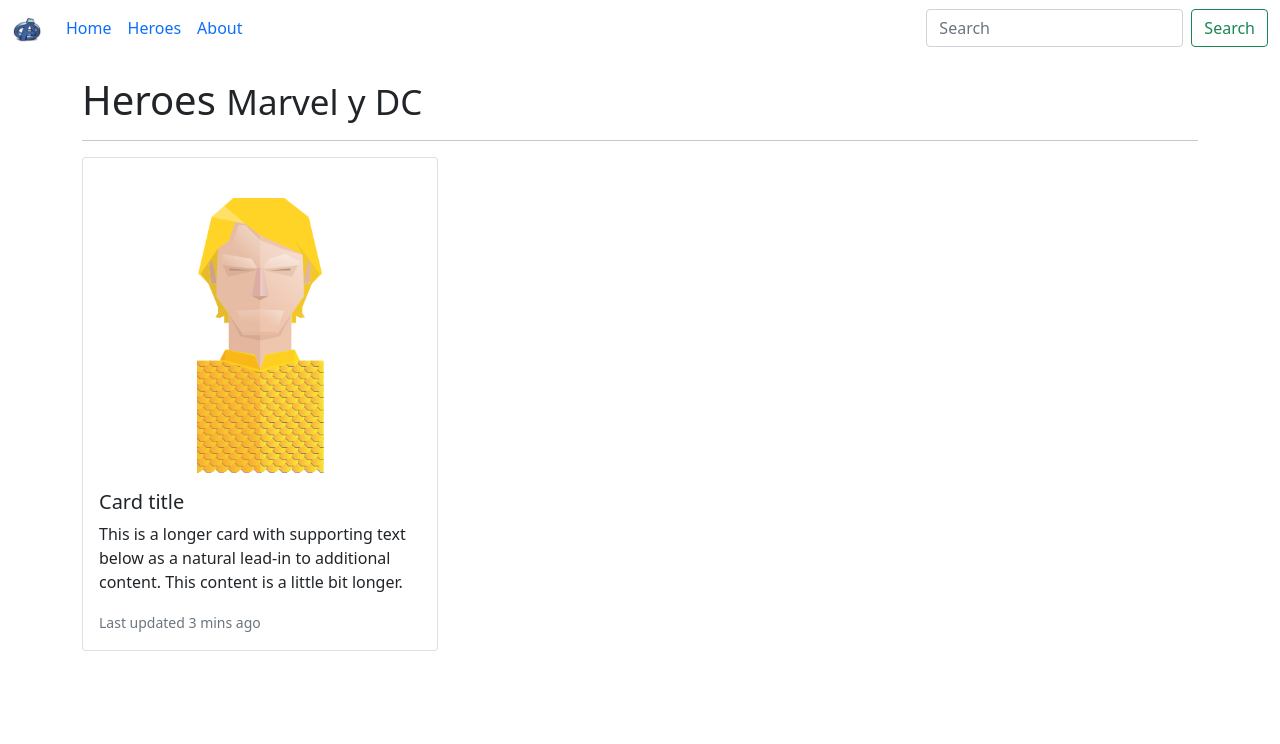
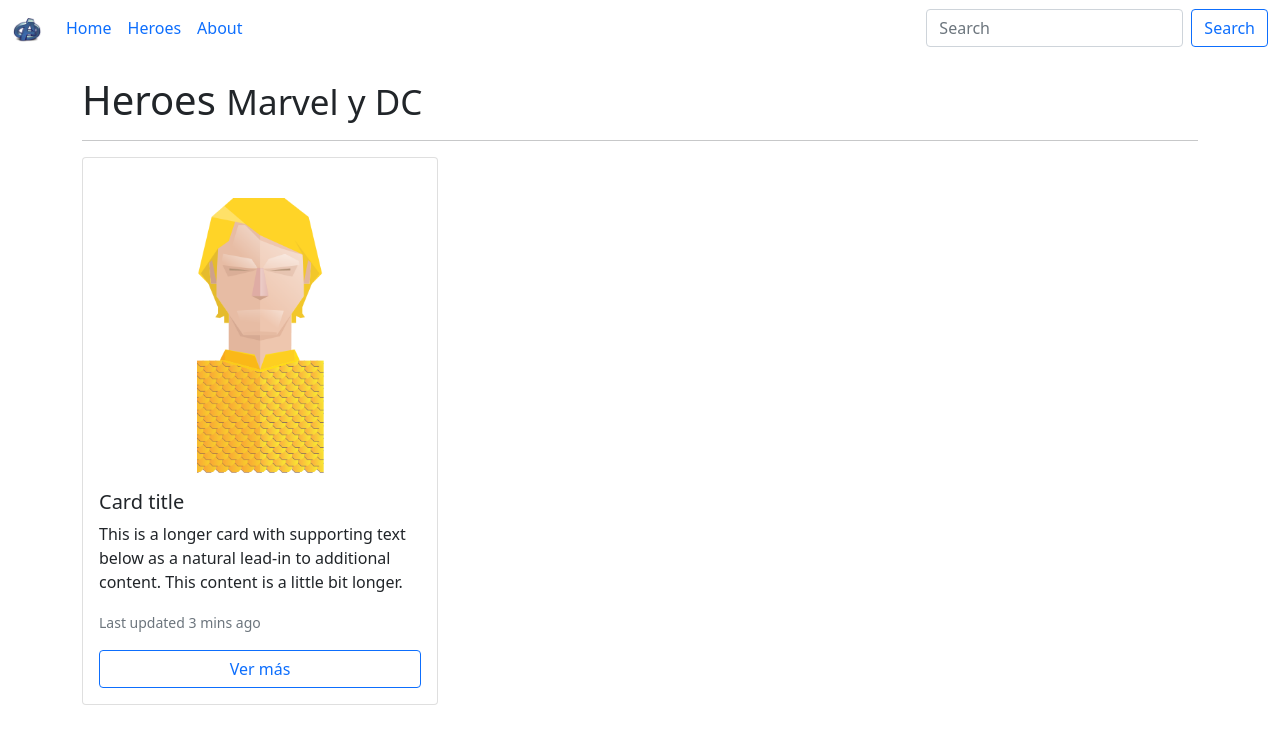
Before and after one commit to MaryKattyVO/busqueda-de-heroes, an Angular app: page /heroes in a window 1280 px wide. Shown: the top 744 px of the page. Built offline with nearby package versions, Linux system fonts and the light colour scheme.

Commit message:
cards heroes

```diff
--- a/src/app/components/heroes/heroes.component.html
+++ b/src/app/components/heroes/heroes.component.html
@@ -8,8 +8,8 @@
           <h5 class="card-title">Card title</h5>
           <p class="card-text">This is a longer card with supporting text below as a natural lead-in to additional content. This content is a little bit longer.</p>
           <p class="card-text"><small class="text-muted">Last updated 3 mins ago</small></p>
+          <button type="button" class="btn btn-outline-primary with-button">Ver más</button>
         </div>
       </div>
     </div>
-
 </div>
--- a/src/app/components/shared/navbar/navbar.component.html
+++ b/src/app/components/shared/navbar/navbar.component.html
@@ -21,7 +21,7 @@
         </ul>
         <form class="d-flex">
           <input class="form-control me-2" type="search" placeholder="Search" aria-label="Search">
-          <button class="btn btn-outline-success" type="submit">Search</button>
+          <button class="btn btn-outline-primary" type="submit">Search</button>
         </form>
       </div>
     </div>
--- a/src/styles.css
+++ b/src/styles.css
@@ -1,4 +1,10 @@
 /* You can add global styles to this file, and also import other style files */
+body {
+  padding-bottom: 50px;
+}
+.with-button {
+  width: 100% !important;
+}
 /* ANIMACIONES */
 .animated {
     -webkit-animation-duration: 1s;
```
